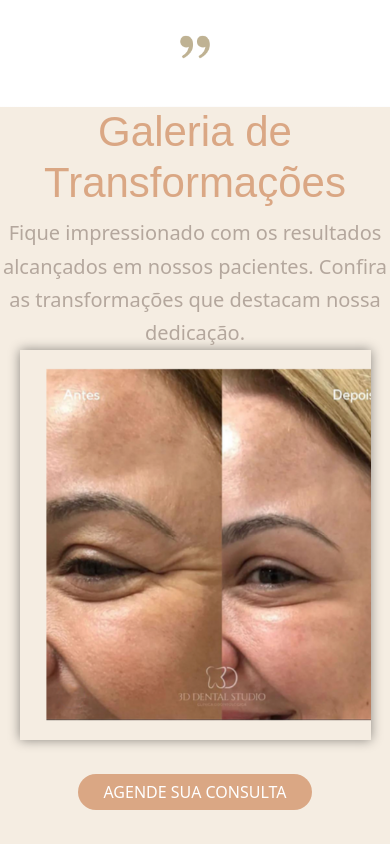
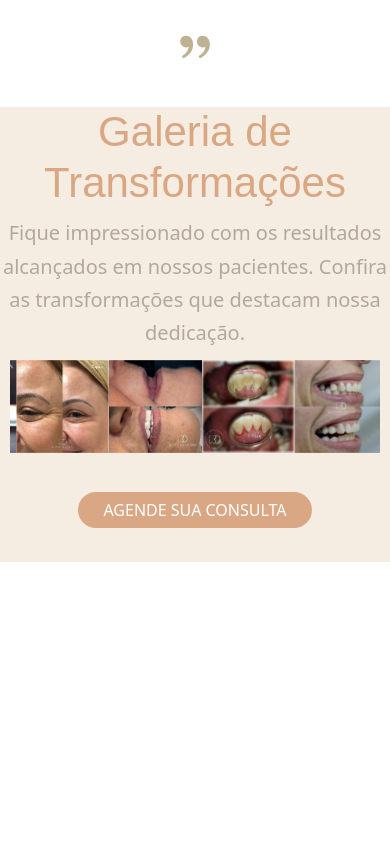
Before and after one commit to joaolucas14/projeto-dentista, a React (Vite) app: page / in a window 390 px wide. Shown: the part 8406-9250 px from the top of the page. After the commit the page ends 8968 px from the top, so only its background shows below. Built offline with nearby package versions, Linux system fonts and the light colour scheme; a web font is replaced by a local one.

Commit message:
finalizando a galeria

```diff
--- a/src/componentes/Galeria/Carrosel/Carrosel.module.scss
+++ b/src/componentes/Galeria/Carrosel/Carrosel.module.scss
@@ -1,7 +1,7 @@
 .carouselContainer {
     max-width: 100%;
     margin: 0 auto;
-    box-shadow: 0 0 11px rgba(0, 0, 0, 0.434);
+    padding: 50px 0px 20px 0px;
   }
 
   .fotos {
@@ -22,7 +22,13 @@
 
   @media (max-width: 890px) {
     .carouselContainer{
-        width: 90dvw;
+        width: 95dvw;
         overflow: hidden;
+        height: 100%;
+        padding: 10px 0px 5px 0px;
+    }
+
+    .image{
+      height: 100%;
     }
   }
--- a/src/componentes/Galeria/Carrosel/index.jsx
+++ b/src/componentes/Galeria/Carrosel/index.jsx
@@ -31,10 +31,10 @@ const Carrosel = () => {
     <div className={styles.carouselContainer}>
       <Swiper
         modules={[Autoplay]}
-        slidesPerView="auto"
-        spaceBetween={30} // Define o espaço entre os slides
-        loop={true}
-        speed={10000}
+        slidesPerView="4" // As imagens serão fluídas
+        spaceBetween={0} // Remove qualquer espaçamento entre slides
+        loop={true} // Ativa o loop contínuo
+        speed={10000} // Velocidade para um efeito suave
         autoplay={{
           delay: 0,
           disableOnInteraction: false,
```
